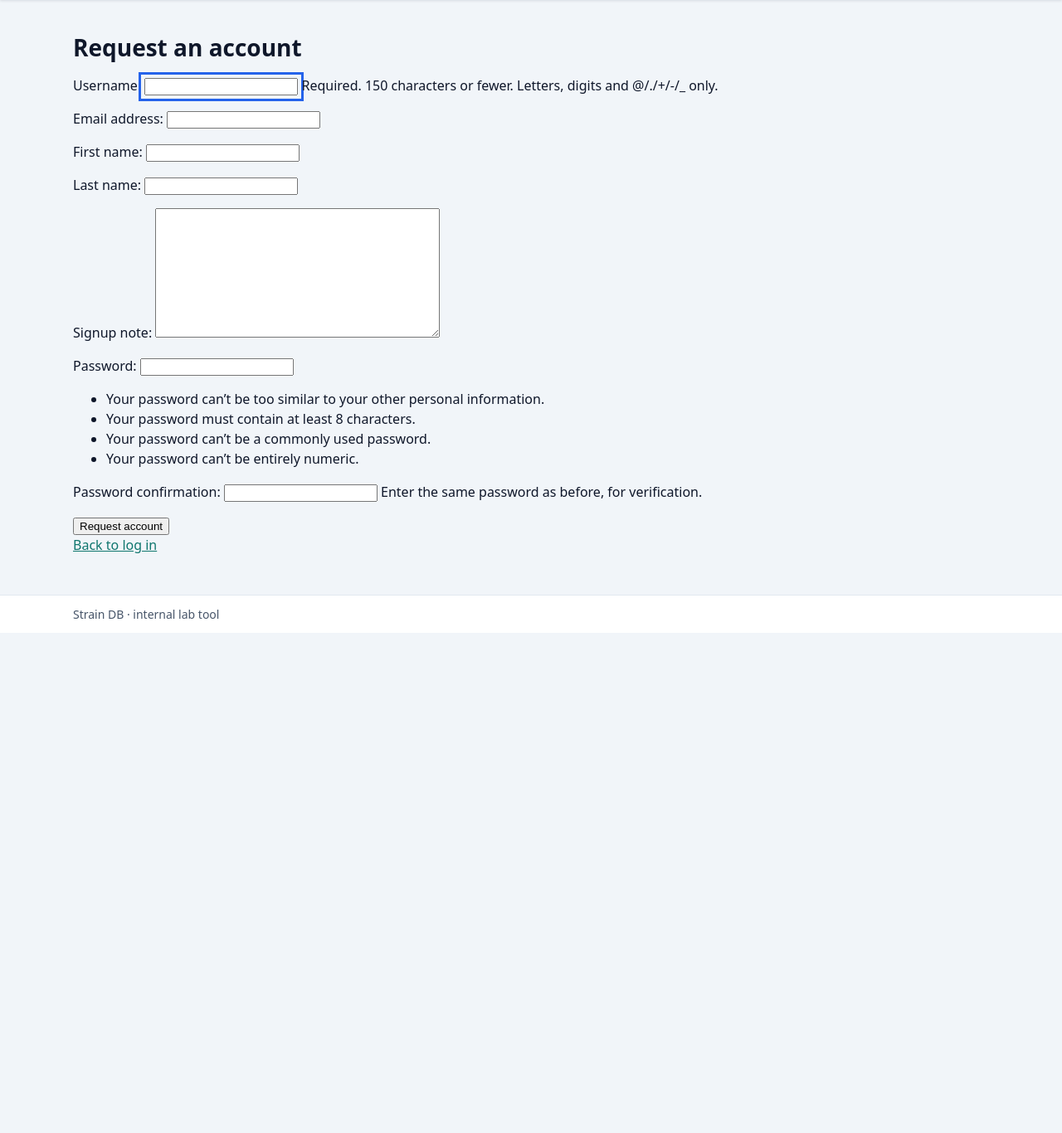
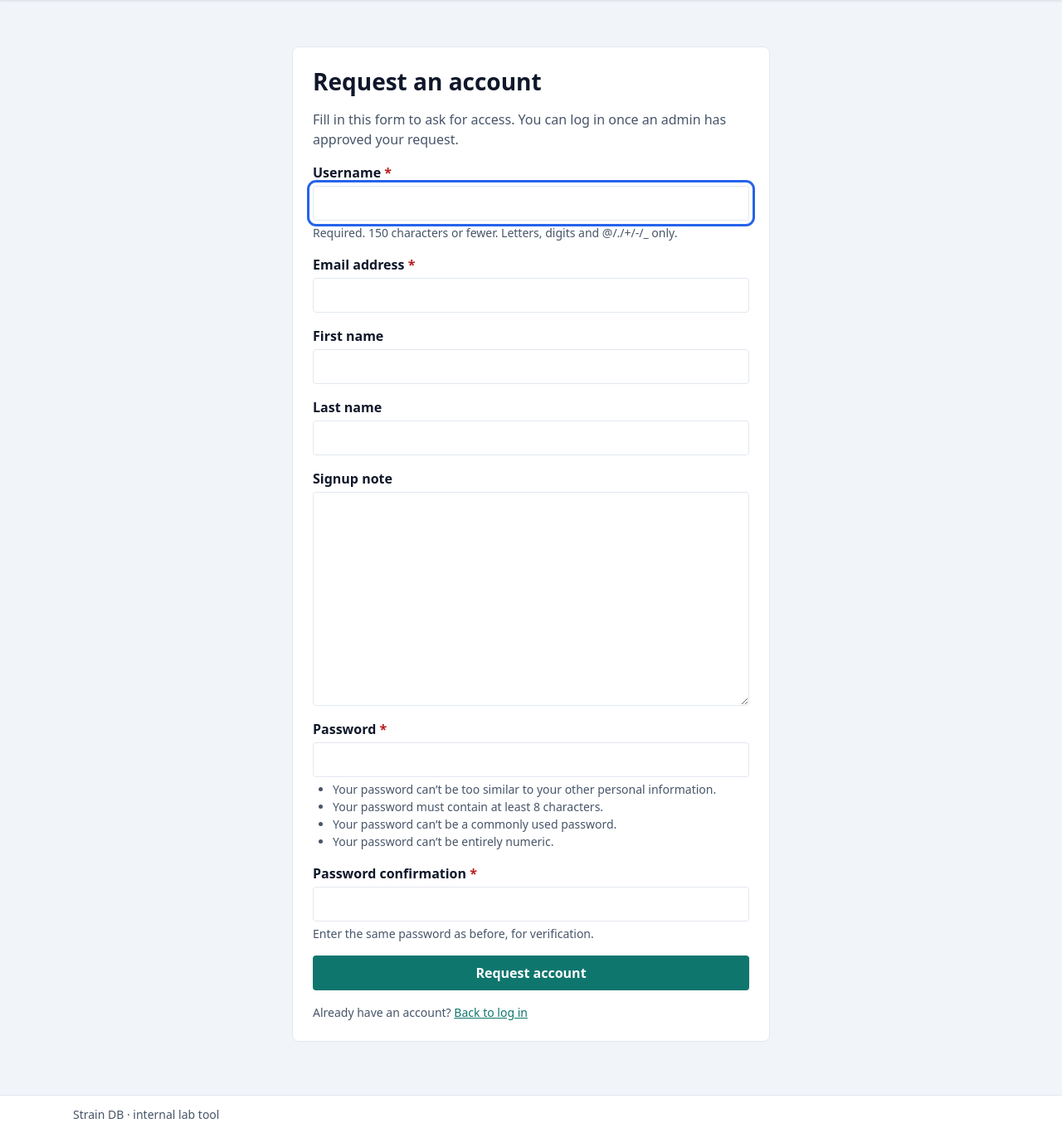
Before and after one commit to Strain-Primer-Management/strain-primer-management, a Django app: page /accounts/register/ in a window 1280 px wide. Shown: the part 72-1438 px from the top of the page at 83% size. Before the commit the page ends 835 px from the top, so only its background shows below. Run offline with Django 5.2, Linux system fonts and the light colour scheme.

Commit message:
SCRUM-10: Register page and waiting-for-approval page

```diff
--- /dev/null
+++ b/static/css/pages/accounts-register.css
@@ -0,0 +1,30 @@
+/* Register and "waiting for approval" pages (templates/accounts/register*.html):
+   a card in the middle of the page. Colours and fonts come from the tokens and classes
+   in base.css; only what is unique to these pages is here. */
+
+.register-card {
+  margin: var(--space-6) auto;
+}
+
+.register-intro {
+  color: var(--color-text-muted);
+}
+
+.register-submit {
+  width: 100%;
+}
+
+.register-login {
+  margin: var(--space-4) 0 0;
+  color: var(--color-text-muted);
+  font-size: var(--font-size-sm);
+}
+
+/* Password rules arrive from Django as a <ul>. The browser moves it out of the <p class="form-help">
+   of the shared field component, so it is styled like help text here. */
+.register-card .form-field > ul:not(.form-errors) {
+  margin: var(--space-1) 0 0;
+  padding-left: var(--space-5);
+  color: var(--color-text-muted);
+  font-size: var(--font-size-sm);
+}
--- a/templates/accounts/register.html
+++ b/templates/accounts/register.html
@@ -1,14 +1,40 @@
 {% extends "base.html" %}
+{% load static %}
 {% block title %}Request an account · Strain DB{% endblock title %}
+{% block extra_css %}
+  <link rel="stylesheet" href="{% static 'css/pages/accounts-register.css' %}">
+{% endblock extra_css %}
 {% block content %}
-  {# STUB (SCRUM-3): backend placeholder. Frontend restyles it; keep the form fields and csrf_token. #}
-  <h1>Request an account</h1>
-  <form method="post">
-    {% csrf_token %}
-    {{ form.as_p }}
-    <button type="submit">Request account</button>
-  </form>
-  <p>
-    <a href="{% url 'accounts:login' %}">Back to log in</a>
-  </p>
+  {% comment %}
+    Register page (SCRUM-10). Context from accounts:register: `form` with username, email,
+    first_name, last_name, signup_note, password1, password2. Each field is the shared
+    components/form_field.html, so its errors show under it. A duplicate email is NOT a field
+    error: the backend puts it in form.non_field_errors, shown in the red box at the top.
+    Password fields are never filled in again by Django after an error.
+  {% endcomment %}
+  <div class="card register-card">
+    <h1>Request an account</h1>
+    <p class="register-intro">
+      Fill in this form to ask for access. You can log in once an admin has approved your request.
+    </p>
+    {% if form.non_field_errors %}
+      <ul class="messages">
+        {% for error in form.non_field_errors %}<li class="message message-error" role="alert">{{ error }}</li>{% endfor %}
+      </ul>
+    {% endif %}
+    <form method="post" novalidate>
+      {% csrf_token %}
+      {% include "components/form_field.html" with field=form.username %}
+      {% include "components/form_field.html" with field=form.email %}
+      {% include "components/form_field.html" with field=form.first_name %}
+      {% include "components/form_field.html" with field=form.last_name %}
+      {% include "components/form_field.html" with field=form.signup_note %}
+      {% include "components/form_field.html" with field=form.password1 %}
+      {% include "components/form_field.html" with field=form.password2 %}
+      <button type="submit" class="btn btn-primary register-submit">Request account</button>
+    </form>
+    <p class="register-login">
+      Already have an account? <a href="{% url 'accounts:login' %}">Back to log in</a>
+    </p>
+  </div>
 {% endblock content %}
```
Also changed, not shown: docs/ai-log/2026-11-23_SCRUM-10_eya.md (added, +22 -0 lines), templates/accounts/register_done.html (+16 -6 lines).
